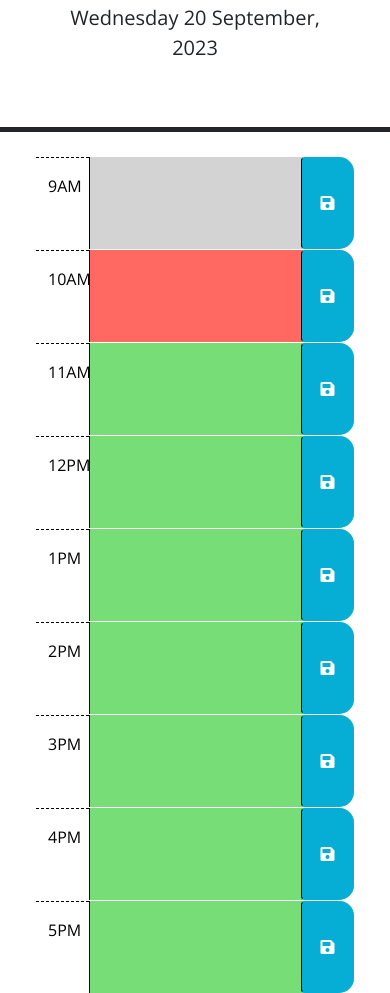
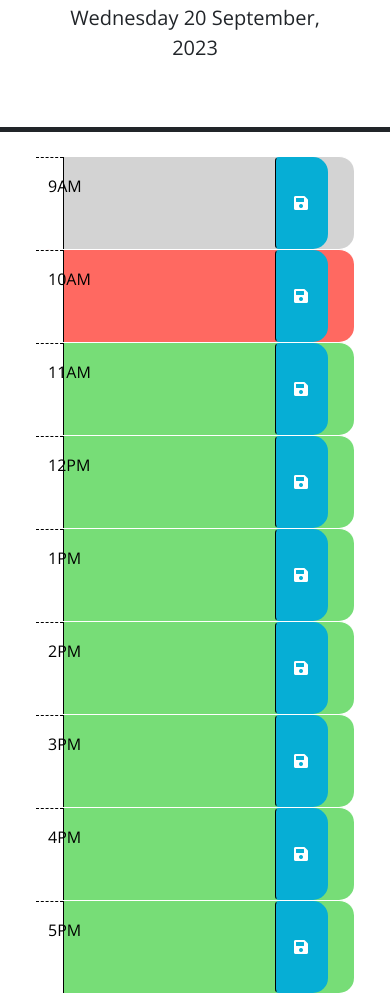
Before and after one commit to ajaycshan/calendar-schedule-application, a plain HTML site: page index.html in a window 390 px wide. Shown: the part 218-1211 px from the top of the page. Drawn offline with nearby package versions, Linux system fonts and the light colour scheme.

Commit message:
Testing col changes

```diff
--- a/index.html
+++ b/index.html
@@ -47,7 +47,7 @@
 
       <!-- Example of a past time block. The "past" class adds a gray background color. -->
       <div id="hour-9" class="row time-block past">
-        <div class="col-2 col-md-1 hour text-center py-3">9AM</div>
+        <div class="col-1 hour text-center py-3">9AM</div>
         <textarea class="col-8 col-md-10 description" rows="3"> </textarea>
         <button class="btn saveBtn col-2 col-md-1" aria-label="save">
           <i class="fas fa-save" aria-hidden="true"></i>
@@ -56,7 +56,7 @@
 
       <!-- Example of a a present time block. The "present" class adds a red background color. -->
       <div id="hour-10" class="row time-block present">
-        <div class="col-2 col-md-1 hour text-center py-3">10AM</div>
+        <div class="col-1 hour text-center py-3">10AM</div>
         <textarea class="col-8 col-md-10 description" rows="3"> </textarea>
         <button class="btn saveBtn col-2 col-md-1" aria-label="save">
           <i class="fas fa-save" aria-hidden="true"></i>
@@ -65,7 +65,7 @@
 
       <!-- Example of a future time block. The "future" class adds a green background color. -->
       <div id="hour-11" class="row time-block future">
-        <div class="col-2 col-md-1 hour text-center py-3">11AM</div>
+        <div class="col-1 hour text-center py-3">11AM</div>
         <textarea class="col-8 col-md-10 description" rows="3"> </textarea>
         <button class="btn saveBtn col-2 col-md-1" aria-label="save">
           <i class="fas fa-save" aria-hidden="true"></i>
@@ -73,7 +73,7 @@
       </div>
 
       <div id="hour-12" class="row time-block future">
-        <div class="col-2 col-md-1 hour text-center py-3">12PM</div>
+        <div class="col-1 hour text-center py-3">12PM</div>
         <textarea class="col-8 col-md-10 description" rows="3"> </textarea>
         <button class="btn saveBtn col-2 col-md-1" aria-label="save">
           <i class="fas fa-save" aria-hidden="true"></i>
@@ -81,7 +81,7 @@
       </div>
 
       <div id="hour-13" class="row time-block future">
-        <div class="col-2 col-md-1 hour text-center py-3">1PM</div>
+        <div class="col-1 hour text-center py-3">1PM</div>
         <textarea class="col-8 col-md-10 description" rows="3"> </textarea>
         <button class="btn saveBtn col-2 col-md-1" aria-label="save">
           <i class="fas fa-save" aria-hidden="true"></i>
@@ -89,7 +89,7 @@
       </div>
 
       <div id="hour-14" class="row time-block future">
-        <div class="col-2 col-md-1 hour text-center py-3">2PM</div>
+        <div class="col-1 hour text-center py-3">2PM</div>
         <textarea class="col-8 col-md-10 description" rows="3"> </textarea>
         <button class="btn saveBtn col-2 col-md-1" aria-label="save">
           <i class="fas fa-save" aria-hidden="true"></i>
@@ -97,7 +97,7 @@
       </div>
 
       <div id="hour-15" class="row time-block future">
-        <div class="col-2 col-md-1 hour text-center py-3">3PM</div>
+        <div class="col-1 hour text-center py-3">3PM</div>
         <textarea class="col-8 col-md-10 description" rows="3"> </textarea>
         <button class="btn saveBtn col-2 col-md-1" aria-label="save">
           <i class="fas fa-save" aria-hidden="true"></i>
@@ -105,7 +105,7 @@
       </div>
 
       <div id="hour-16" class="row time-block future">
-        <div class="col-2 col-md-1 hour text-center py-3">4PM</div>
+        <div class="col-1 hour text-center py-3">4PM</div>
         <textarea class="col-8 col-md-10 description" rows="3"> </textarea>
         <button class="btn saveBtn col-2 col-md-1" aria-label="save">
           <i class="fas fa-save" aria-hidden="true"></i>
@@ -113,7 +113,7 @@
       </div>
 
       <div id="hour-17" class="row time-block future">
-        <div class="col-2 col-md-1 hour text-center py-3">5PM</div>
+        <div class="col-1 hour text-center py-3">5PM</div>
         <textarea class="col-8 col-md-10 description" rows="3"> </textarea>
         <button class="btn saveBtn col-2 col-md-1" aria-label="save">
           <i class="fas fa-save" aria-hidden="true"></i>
--- a/script.js
+++ b/script.js
@@ -9,7 +9,7 @@ var currentHour = today.format('H')
 // Display current day at top of calendar
 currentDayEl.text(currentDate);
 
-// TODO: Colour-code past, present, future -
+// TODO: Colour-code past, present, future
 
 // TODO: Saving events to local storage
 // Listener for click events on save button
```
